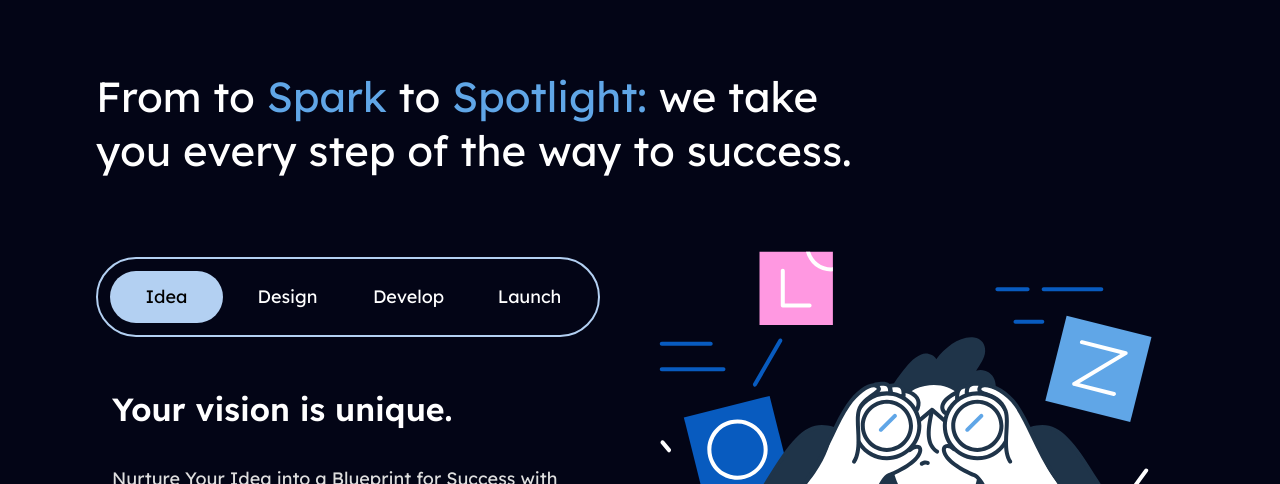
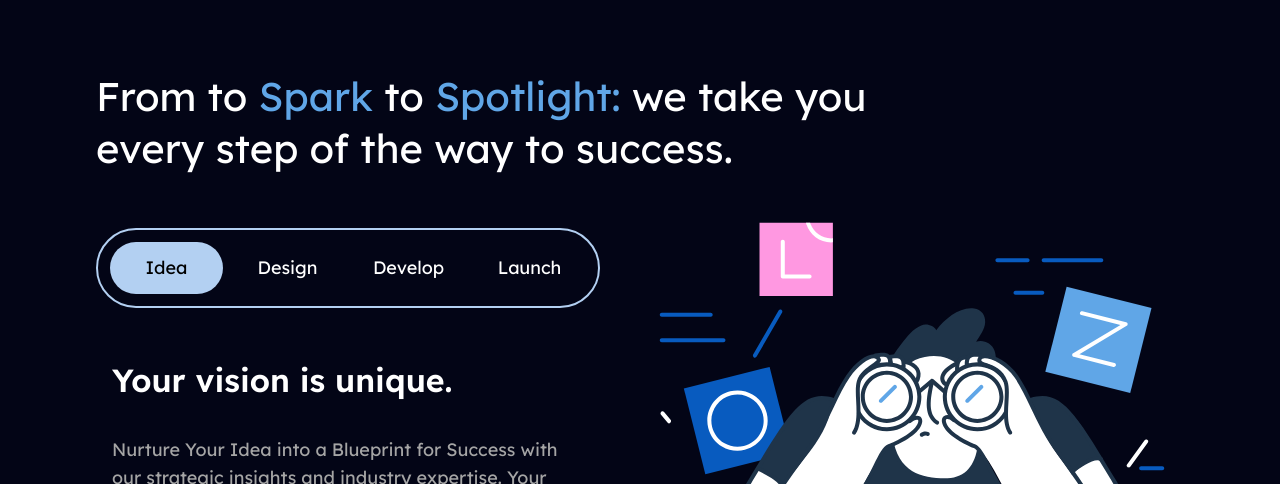
Before and after one commit to ezeigboemmanuel/forcythe-website, a Next.js app: page / in a window 1280 px wide. Shown: the part 2316-2800 px from the top of the page. Built offline with nearby package versions, Linux system fonts and the light colour scheme.

Commit message:
Feat: theprocess animation done

```diff
--- a/components/TheProcess.tsx
+++ b/components/TheProcess.tsx
@@ -1,8 +1,10 @@
 "use client";
 
+import splitWord from "@/utils/splitWord";
 import { Play } from "lucide-react";
 import Image from "next/image";
 import { useState } from "react";
+import { motion } from "motion/react";
 
 interface TabContent {
   tabName: string;
@@ -44,17 +46,75 @@ const tabs: TabContent[] = [
 
 const TheProcess = () => {
   const [activeTab, setActiveTab] = useState(0);
+  const charVariants = {
+    hidden: { opacity: 0 },
+    reveal: { opacity: 1 },
+  };
   return (
     <section className="bg-[#030516] pb-28 px-4 md:px-12 xl:px-24">
-      <div className="flex flex-col py-10 md:py-0 pb-2 justify-end">
-        <h2 className="text-[30px] md:text-[36px] lg:text-[42px] leading-[1.3] max-w-3xl">
-          From to <span className="text-[#60a6e7]">Spark</span> to{" "}
-          <span className="text-[#60a6e7]">Spotlight:</span> we take you every
-          step of the way to success.
-        </h2>
+      <div className="flex flex-col py-10 pb-2 md:py-0 justify-end">
+        <motion.h2
+          initial="hidden"
+          whileInView="reveal"
+          transition={{ staggerChildren: 0.3 }}
+          className="text-[30px] md:text-[36px] lg:text-[40px] leading-[1.3] max-w-[775px]"
+          viewport={{ once: true }} // Ensures animation happens only once when the element enters view
+        >
+          {splitWord("From to").map((char, index) => (
+            <motion.span
+              key={index}
+              transition={{ duration: 2 }}
+              variants={charVariants}
+            >
+              {char}
+            </motion.span>
+          ))}{" "}
+          <span className="text-[#60a6e7]">
+            {splitWord("Spark").map((char, index) => (
+              <motion.span
+                key={index}
+                transition={{ duration: 2 }}
+                variants={charVariants}
+              >
+                {char}
+              </motion.span>
+            ))}
+          </span>{" "}
+          {splitWord("to").map((char, index) => (
+            <motion.span
+              key={index}
+              transition={{ duration: 2 }}
+              variants={charVariants}
+            >
+              {char}
+            </motion.span>
+          ))}{" "}
+          <span className="text-[#60a6e7]">
+            {splitWord("Spotlight:").map((char, index) => (
+              <motion.span
+                key={index}
+                transition={{ duration: 2 }}
+                variants={charVariants}
+              >
+                {char}
+              </motion.span>
+            ))}
+          </span>{" "}
+          {splitWord("we take you every step of the way to success.").map(
+            (char, index) => (
+              <motion.span
+                key={index}
+                transition={{ duration: 2 }}
+                variants={charVariants}
+              >
+                {char}
+              </motion.span>
+            )
+          )}
+        </motion.h2>
       </div>
 
-      <div className="flex flex-col md:flex-row md:items-center w-full pt-14">
+      <div className="flex flex-col md:flex-row md:items-center w-full pt-8">
         <div className="flex flex-col md:w-[50%] md:pr-10">
           <div className="flex justify-between space-x-2 md:space-x-0 lg:space-x-2 border-2 border-[#b3d0f2] rounded-full p-3 mb-10 overflow-hidden">
             {tabs.map((tab, index) => (
@@ -69,20 +129,58 @@ const TheProcess = () => {
               </button>
             ))}
           </div>
+
+          {/* Active Tab Title and Description */}
           <div className="flex flex-col justify-center p-4">
-            <h2 className="text-2xl font-semibold text-[1.8rem] sm:text-[2rem] leading-8 mb-10">{tabs[activeTab].title}</h2>
-            <p className="text-[#dedede] mb-8 text-base md:text-lg leading-7">{tabs[activeTab].description}</p>
+            <motion.h2
+              key={`title-${activeTab}`} // Unique key based on active tab index
+              initial="hidden"
+              whileInView="reveal"
+              transition={{ staggerChildren: 0.18 }}
+              className="text-2xl font-semibold text-[1.8rem] sm:text-[2rem] leading-8 mb-10"
+              viewport={{ once: true }} // Ensures animation happens only once when the element enters view
+            >
+              {splitWord(tabs[activeTab].title).map((char, index) => (
+                <motion.span
+                  key={`title-char-${index}-${activeTab}`} // Unique key for each character within the title
+                  transition={{ duration: 1.5 }}
+                  variants={charVariants}
+                >
+                  {char}
+                </motion.span>
+              ))}
+            </motion.h2>
+
+            <motion.p
+              key={`description-${activeTab}`} // Unique key based on active tab index
+              initial="hidden"
+              whileInView="reveal"
+              transition={{ staggerChildren: 0.18 }}
+              className="text-[#a5a5a5] mb-8 text-base md:text-lg leading-7"
+              viewport={{ once: true }} // Ensures animation happens only once when the element enters view
+            >
+              {splitWord(tabs[activeTab].description).map((char, index) => (
+                <motion.span
+                  key={`description-char-${index}-${activeTab}`} // Unique key for each character within the description
+                  transition={{ duration: 1.5 }}
+                  variants={charVariants}
+                >
+                  {char}
+                </motion.span>
+              ))}
+            </motion.p>
           </div>
 
           <div className="group relative z-30 w-fit ml-4">
-            <div className="w-[144px] h-12 border border-dashed border-white rounded-full  group-hover:border-[#0066cc]"></div>
+            <div className="w-[144px] h-12 border border-dashed border-white rounded-full group-hover:border-[#0066cc]"></div>
             <button className="absolute left-1 -top-1 lg:right-[90px] font-semibold text-black bg-white w-[144px] h-12 rounded-full group-hover:bg-[#154b81] group-hover:text-white transition ease-in-out flex items-center justify-center">
               Book a Call{" "}
               <Play className="w-4 h-4 ml-2 group-hover:transition-none fill-black group-hover:fill-white" />
             </button>
           </div>
         </div>
-        {/* Active Tab Content */}
+
+        {/* Active Tab Image */}
         <div className="items-center p-4 w-full md:w-[50%]">
           <div className="p-4 relative w-full h-[400px]">
             <Image
```
